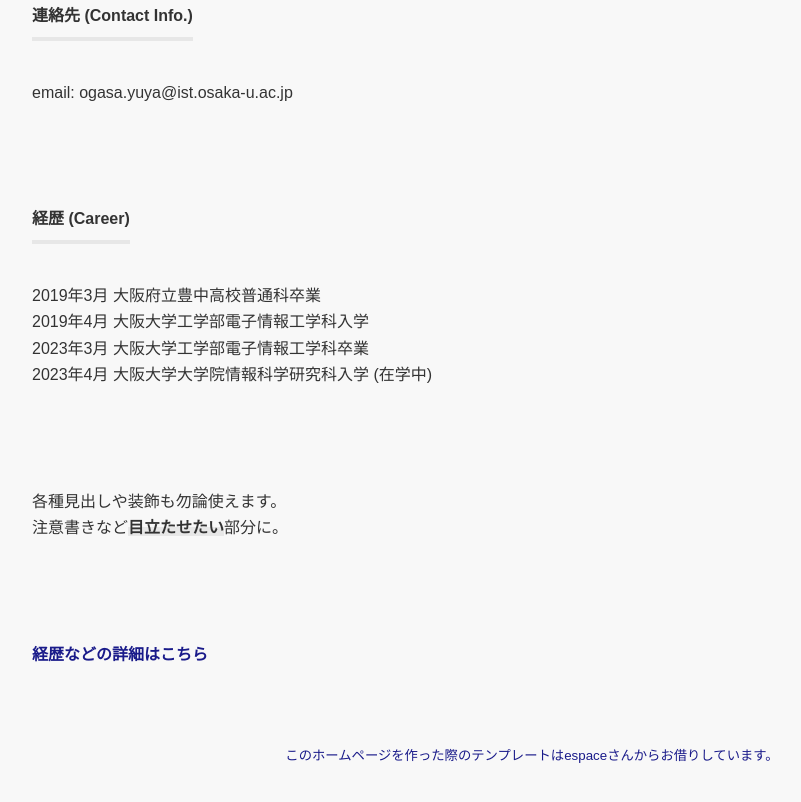
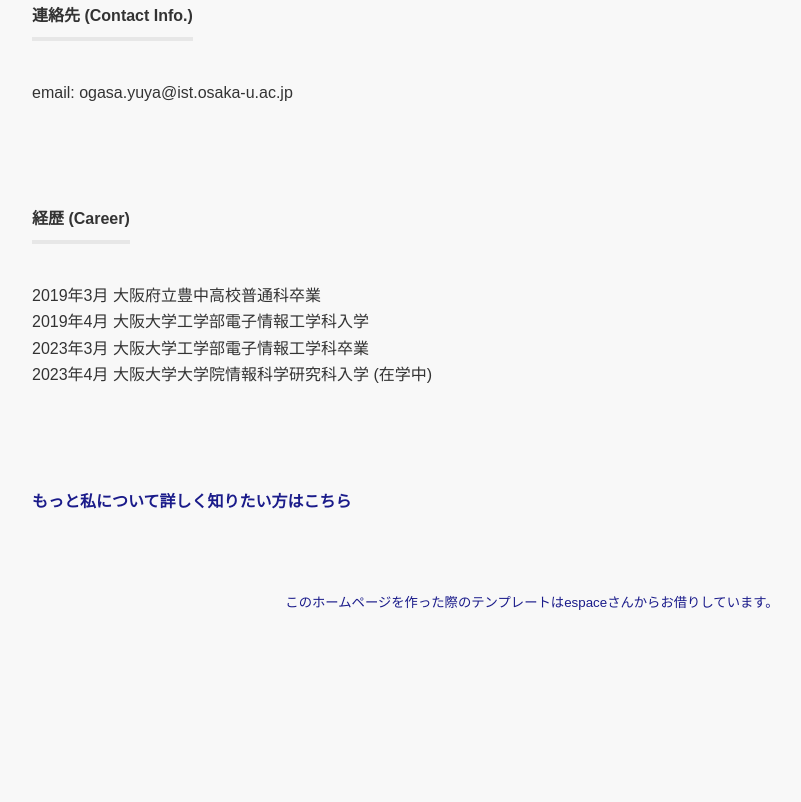
Before and after one commit to Ogamon958/Ogamon958.github.io, a plain HTML site: page index.html in a window 1280 px wide. Shown: the part 800-1602 px from the top of the page, without its empty margins (108-909 px from the left). After the commit the page ends 1517 px from the top, so only its background shows below. Drawn offline with nearby package versions, Linux system fonts and the light colour scheme; a web font is replaced by a local one.

Commit message:
Update index.html

```diff
--- a/index.html
+++ b/index.html
@@ -40,15 +40,7 @@
             </div>
 
 
-            <h4><span></span></h4>
-            <div>
-                <p>
-                    各種見出しや装飾も勿論使えます。<br>
-                    注意書きなど<em>目立たせたい</em>部分に。
-                </p>
-            </div>
-
-            <h5><a href="top.html"> 経歴などの詳細はこちら </a></h5>
+            <h5><a href="top.html"> もっと私について詳しく知りたい方はこちら </a></h5>
 
         </article>
     </main>
```
